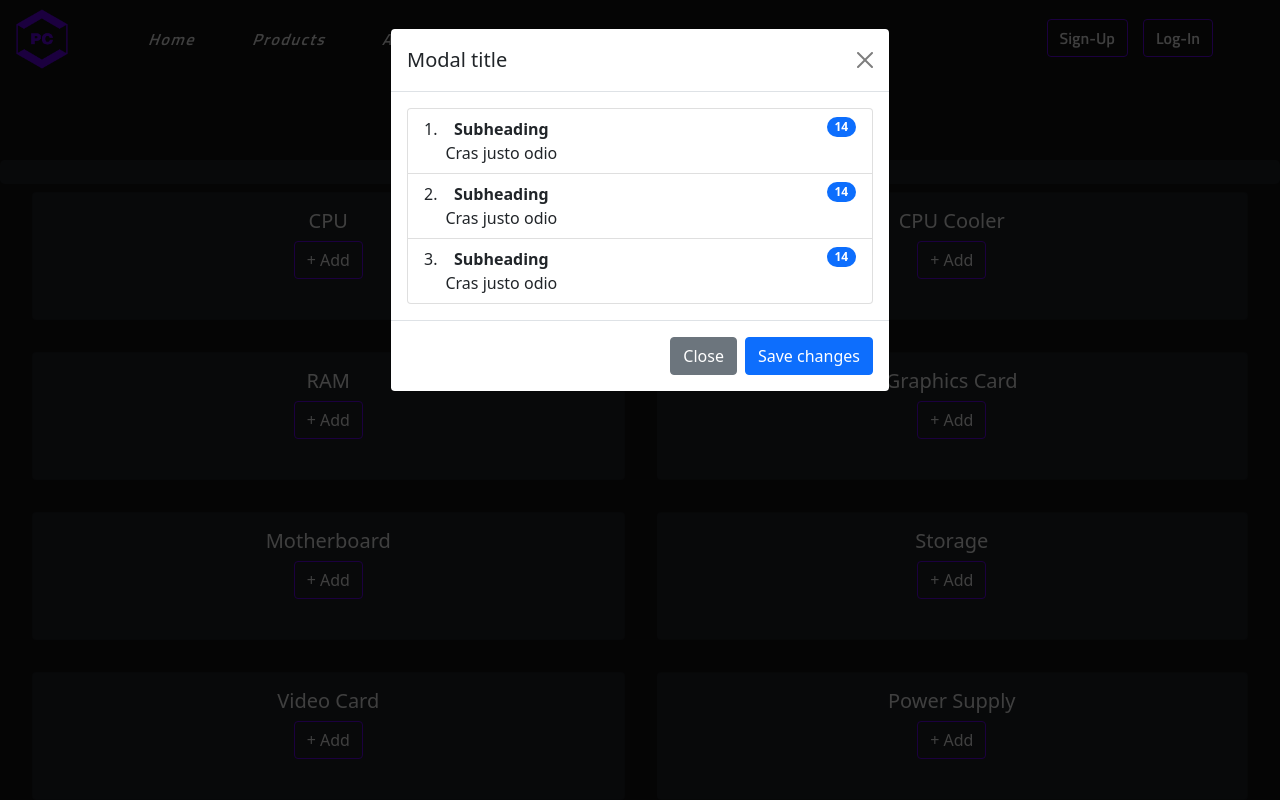
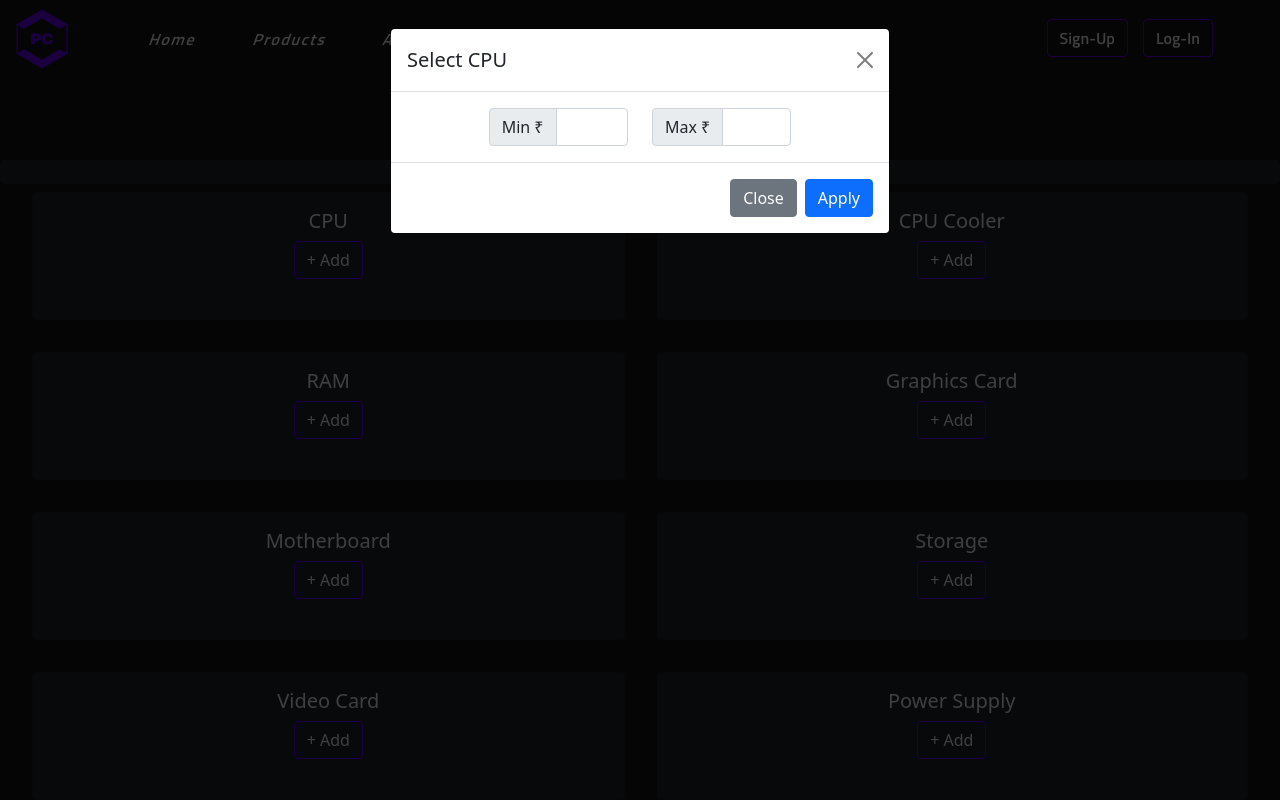
Before and after one commit to sdakhara/PC_BUILDER, a Flask app: page /buildpc in a window 1280 px wide, after a click on "+ Add". Run offline with Flask 2, Linux system fonts and the light colour scheme; some libraries are stand-ins or nearby versions.

Commit message:
modal content changed

```diff
--- a/templates/User/buildpc.html
+++ b/templates/User/buildpc.html
@@ -76,37 +76,29 @@
                                             <div class="modal-dialog">
                                             <div class="modal-content">
                                                 <div class="modal-header">
-                                                <h5 class="modal-title text-dark" id="exampleModalLabel">Modal title</h5>
+                                                <h5 class="modal-title text-dark" id="exampleModalLabel">Select CPU</h5>
                                                 <button type="button" class="btn-close" data-bs-dismiss="modal" aria-label="Close"></button>
                                                 </div>
                                                 <div class="modal-body">
-                                                    <ol class="list-group list-group-numbered">
-                                                        <li class="list-group-item d-flex justify-content-between align-items-start">
-                                                        <div class="ms-2 me-auto">
-                                                            <div class="fw-bold">Subheading</div>
-                                                            Cras justo odio
-                                                        </div>
-                                                        <span class="badge bg-primary rounded-pill">14</span>
-                                                        </li>
-                                                        <li class="list-group-item d-flex justify-content-between align-items-start">
-                                                        <div class="ms-2 me-auto">
-                                                            <div class="fw-bold">Subheading</div>
-                                                            Cras justo odio
-                                                        </div>
-                                                        <span class="badge bg-primary rounded-pill">14</span>
-                                                        </li>
-                                                        <li class="list-group-item d-flex justify-content-between align-items-start">
-                                                        <div class="ms-2 me-auto">
-                                                            <div class="fw-bold">Subheading</div>
-                                                            Cras justo odio
-                                                        </div>
-                                                        <span class="badge bg-primary rounded-pill">14</span>
-                                                        </li>
-                                                    </ol>
+
+                                                      <div class="row d-flex justify-content-center">
+                                                        <div class="col-md-4">
+                                                            <div class="input-group">
+                                                              <span class="input-group-text">Min ₹</span>
+                                                              <input type="text" class="form-control"aria-describedby="inputGroupPrepend2">
+                                                            </div>
+                                                          </div>
+                                                        <div class="col-md-4">
+                                                            <div class="input-group">
+                                                              <span class="input-group-text">Max ₹</span>
+                                                              <input type="text" class="form-control"aria-describedby="inputGroupPrepend2">
+                                                            </div>
+                                                          </div>
+                                                      </div>
                                                 </div>
                                                 <div class="modal-footer">
                                                 <button type="button" class="btn btn-secondary" data-bs-dismiss="modal">Close</button>
-                                                <button type="button" class="btn btn-primary">Save changes</button>
+                                                <button type="button" class="btn btn-primary">Apply</button>
                                                 </div>
                                             </div>
                                             </div>
@@ -128,33 +120,11 @@
                                                 <button type="button" class="btn-close" data-bs-dismiss="modal" aria-label="Close"></button>
                                                 </div>
                                                 <div class="modal-body">
-                                                    <ol class="list-group list-group-numbered">
-                                                        <li class="list-group-item d-flex justify-content-between align-items-start">
-                                                          <div class="ms-2 me-auto">
-                                                            <div class="fw-bold">Subheading</div>
-                                                            Cras justo odio
-                                                          </div>
-                                                          <span class="badge bg-primary rounded-pill">14</span>
-                                                        </li>
-                                                        <li class="list-group-item d-flex justify-content-between align-items-start">
-                                                          <div class="ms-2 me-auto">
-                                                            <div class="fw-bold">Subheading</div>
-                                                            Cras justo odio
-                                                          </div>
-                                                          <span class="badge bg-primary rounded-pill">14</span>
-                                                        </li>
-                                                        <li class="list-group-item d-flex justify-content-between align-items-start">
-                                                          <div class="ms-2 me-auto">
-                                                            <div class="fw-bold">Subheading</div>
-                                                            Cras justo odio
-                                                          </div>
-                                                          <span class="badge bg-primary rounded-pill">14</span>
-                                                        </li>
-                                                      </ol>
+
                                                 </div>
                                                 <div class="modal-footer">
                                                 <button type="button" class="btn btn-secondary" data-bs-dismiss="modal">Close</button>
-                                                <button type="button" class="btn btn-primary">Save changes</button>
+                                                <button type="button" class="btn btn-primary">Apply</button>
                                                 </div>
                                             </div>
                                             </div>
```
